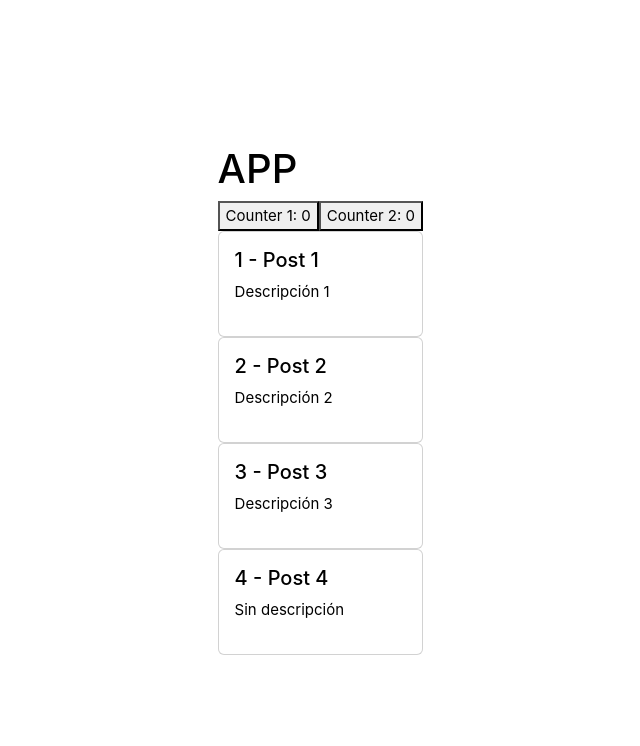
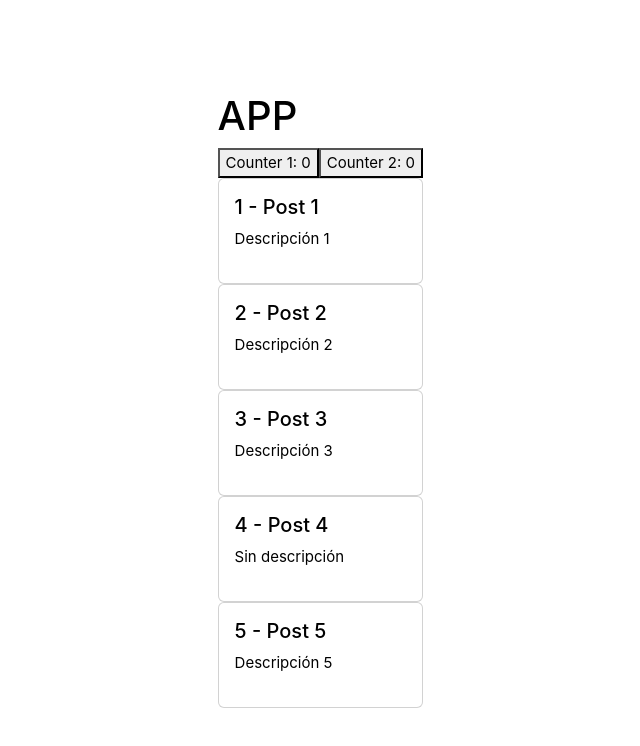
Before and after one commit to eduardo280198/vue3-components, a Vue app: page / in a window 1280 px wide. Shown: the top 746 px of the page, without its empty margins (205-845 px from the left). Built offline with nearby package versions, Linux system fonts and the light colour scheme.

Commit message:
v-for en un componente de defineProps

```diff
--- a/src/App.vue
+++ b/src/App.vue
@@ -1,6 +1,16 @@
 <script setup>
+  import {ref} from "vue";
+
   import ButtonCounter from './components/ButtonCounter.vue';
   import BlogPost from './components/BlogPost.vue'
+
+  const posts = ref([
+    {title: "Post 1", id: 1, body: "Descripción 1"},
+    {title: "Post 2", id: 2, body: "Descripción 2"},
+    {title: "Post 3", id: 3, body: "Descripción 3"},
+    {title: "Post 4", id: 4},
+    {title: "Post 5", id: 5, body: "Descripción 5"},
+  ]);
 </script>
 
 <template>
@@ -12,26 +22,11 @@
     <button-counter texto="Counter 2:"></button-counter>
 
     <BlogPost
-      title="Post 1"
-      :id="1"
-      body="Descripción 1">
-    </BlogPost>
-
-    <BlogPost
-      title="Post 2"
-      :id="2"
-      body="Descripción 2">
-    </BlogPost>
-
-    <BlogPost
-      title="Post 3"
-      :id="3"
-      body="Descripción 3">
-    </BlogPost>
-
-    <BlogPost
-      title="Post 4"
-      :id="4">
+      v-for="post in posts"
+      :key="post.id"
+      :title="post.title"
+      :id="post.id"
+      :body="post.body">
     </BlogPost>
   </div>
 </template>
```
